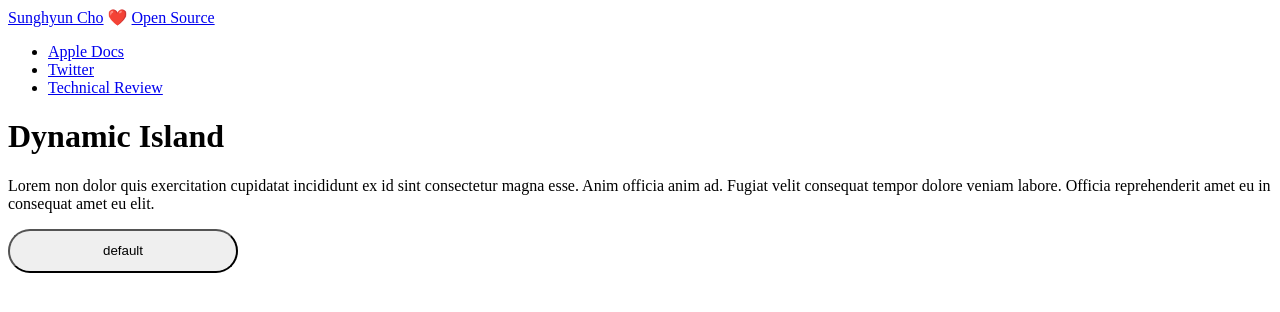
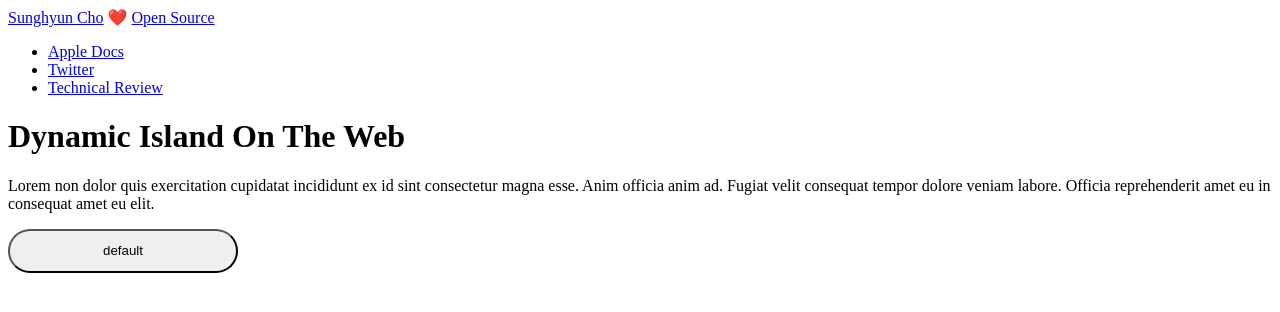
Before and after one commit to anaclumos/dynamic-island, a Next.js app: page / in a window 1280 px wide. Shown: the top 312 px of the page. Built offline with nearby package versions, Linux system fonts and the light colour scheme.

Commit message:
tweak constant and strings

```diff
--- a/components/DynamicIslandSizePresets.ts
+++ b/components/DynamicIslandSizePresets.ts
@@ -27,7 +27,9 @@
   },
   ultra: {
     width: 371,
-    height: 160,
+    // the doc says 160, but it seems awkward.
+    // overriding to 200 for now
+    height: 200,
     borderRadius: 42,
   },
 }
--- a/pages/index.tsx
+++ b/pages/index.tsx
@@ -10,7 +10,7 @@
       <link rel='icon' href='/favicon.ico' />
     </Head>
     <Header />
-    <h1 className='py-1 my-6 text-3xl font-bold text-slate-900 dark:text-white'>Dynamic Island</h1>
+    <h1 className='py-1 my-6 text-3xl font-bold text-slate-900 dark:text-white'>Dynamic Island On The Web</h1>
     <p className='py-1 text-base font-medium text-slate-900 dark:text-white'>
       Lorem non dolor quis exercitation cupidatat incididunt ex id sint consectetur magna esse. Anim officia anim ad.
       Fugiat velit consequat tempor dolore veniam labore. Officia reprehenderit amet eu in consequat amet eu elit.
```
